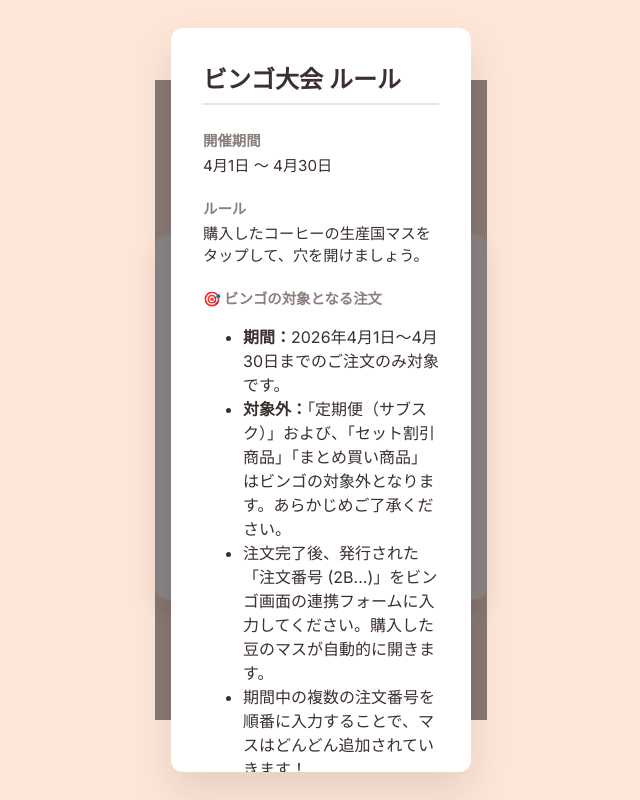
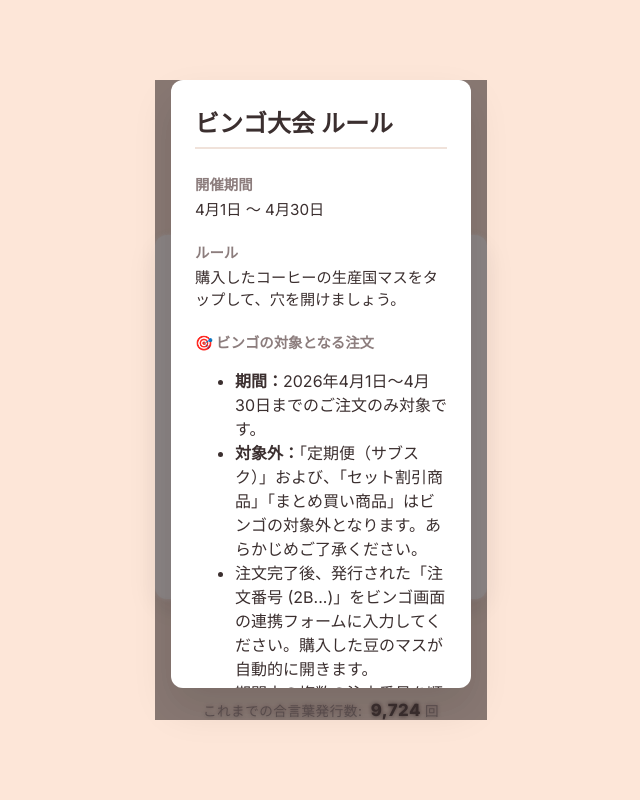
Before and after one commit to mochimochikittypunk/salvador-bingo, a React (Vite) app: page / in a window 1280 px wide. Both pictures are taken after a click on the button "ルールを見る". Shown: the whole page, without its empty margins (319-959 px from the left). Built offline with nearby package versions, Linux system fonts and the light colour scheme; a web font is replaced by a local one.

Commit message:
style: fix modal height overflow on iOS safari by using dvh and increasing bottom padding

```diff
--- a/src/index.css
+++ b/src/index.css
@@ -222,18 +222,20 @@ button {
   align-items: center;
   z-index: 1000;
   padding: 1rem;
+  /* iOS Safariでの上下干渉を防ぐため少しパディングを増やす */
+  padding-bottom: 3rem;
   backdrop-filter: blur(2px);
   animation: fadeIn 0.2s;
 }
 
 .modal-content {
   background: white;
-  padding: 2rem;
+  padding: 1.5rem;
   border-radius: 12px;
   width: 100%;
   max-width: 400px;
-  max-height: 85vh; /* 画面高さの85%を最大とする */
-  overflow-y: auto; /* はみ出たらスクロール可能に */
+  max-height: 70dvh; /* iOS Safariの下部バーを避けるため動的かつ小さめに設定 */
+  overflow-y: auto;
   box-shadow: 0 20px 40px rgba(0,0,0,0.1);
 }
 
```
